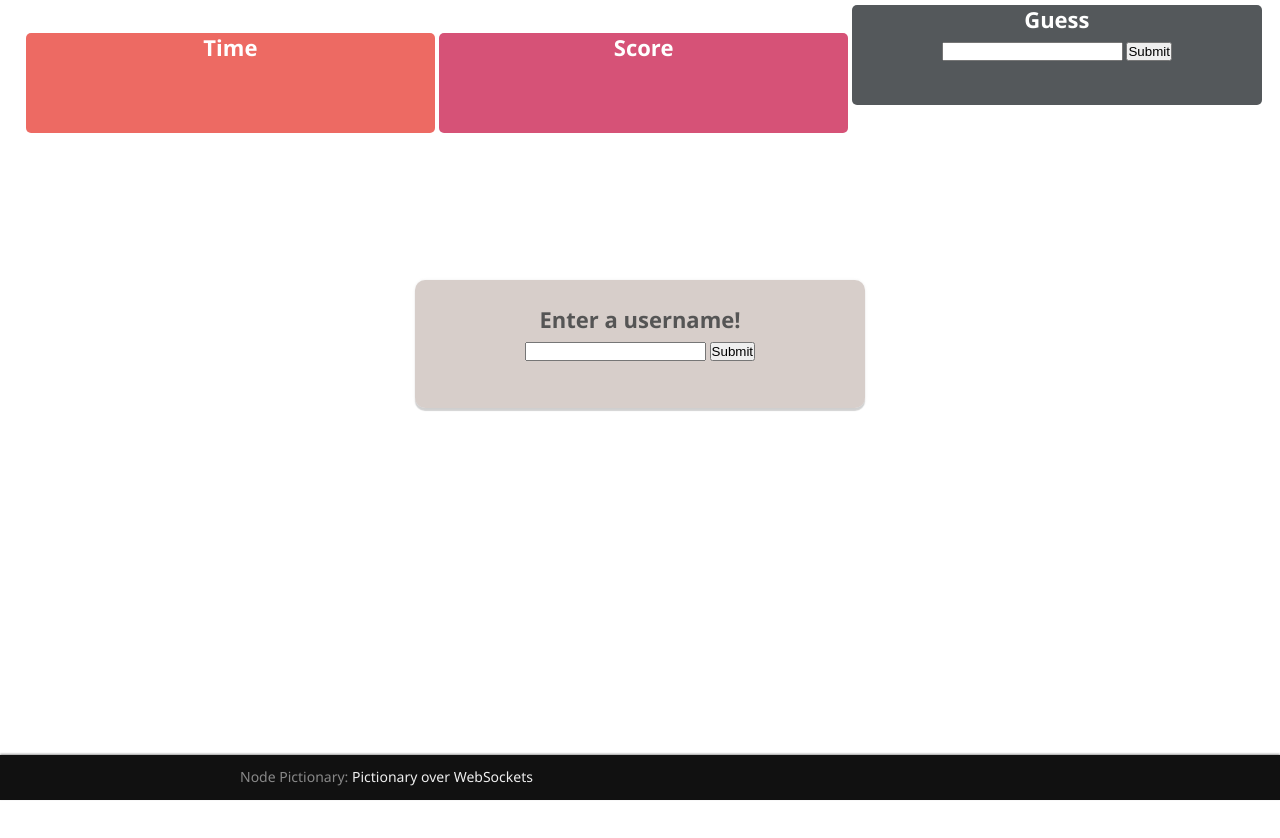
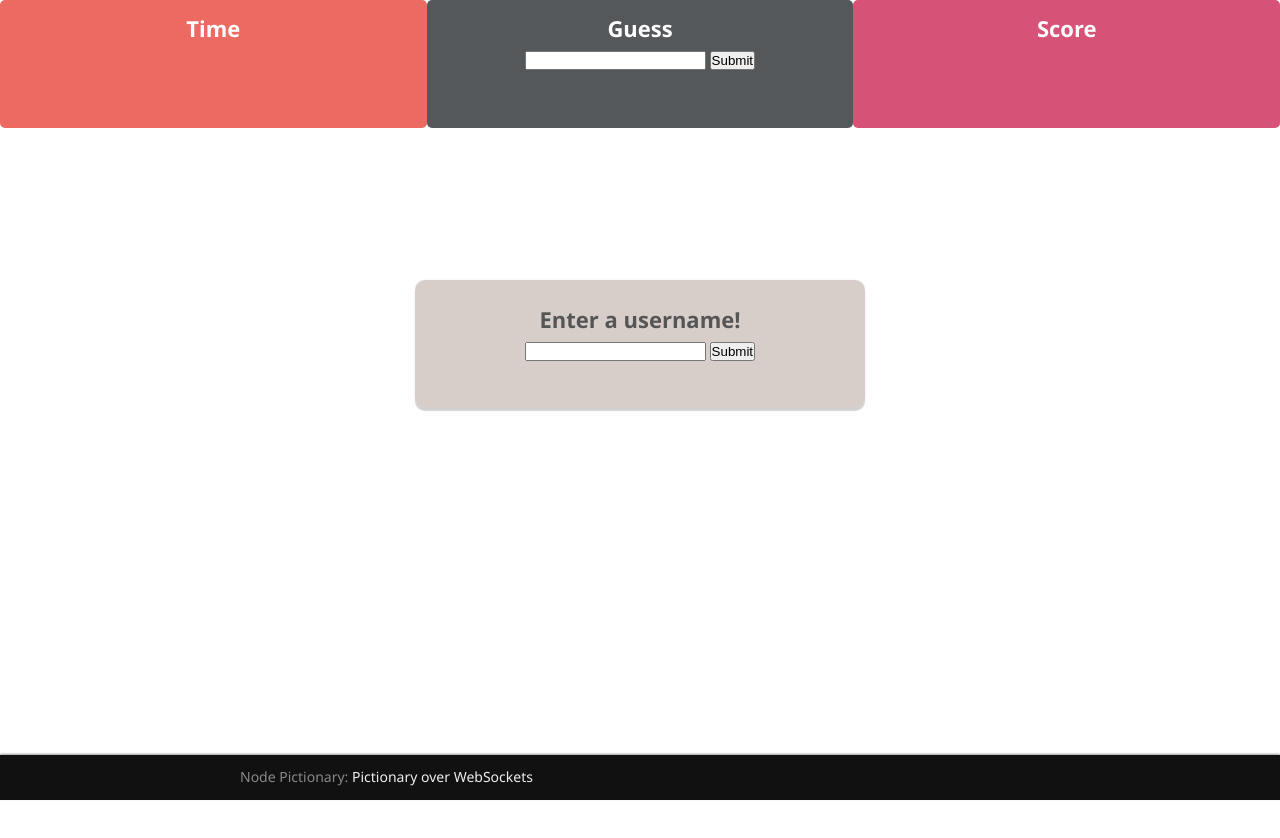
Before and after one commit to mitchswaldman/node-pictionary, a website: page public/index.html in a window 1280 px wide. Shown: the top 838 px of the page. Drawn offline with nearby package versions, Linux system fonts and the light colour scheme; no server answers.

Commit message:
fixed mainbar css

```diff
--- a/public/assets/css/styles.css
+++ b/public/assets/css/styles.css
@@ -15,8 +15,7 @@
 	position: fixed;
 	width: 100%;
 	margin: auto;
-	left: 2%;
-	top: 5px;
+	display: flex;
 }
 
 .mainBox {
@@ -27,6 +26,7 @@
 	top: 5px;
 	height: 100px;
 	color: #FFF;
+	padding: 1em;
 }
 
 
@@ -104,6 +104,7 @@ h3{
 #timer {
 	background-color: rgba(237,106,99, 1);
     text-align: center;
+    float: left;
 }
 
 #draw {
@@ -114,11 +115,14 @@ h3{
 #guess_word {
 	background-color: rgba(84,88,91, 1);
 	text-align: center;
+
 }
 
 #scoreBox {
 	background-color: rgba(214,82,119, 1);
 	text-align: center;
+	float: right;
+
 }
 
 #cursors{
--- a/public/index.html
+++ b/public/index.html
@@ -36,20 +36,17 @@
 	            <h1>Time</h1>
 	            <h2 id="time"></h2>
 	        </div>
-
+            <div class="mainBox" id="guess_word">
+                <h1 id="drawOrGuessHeader">Guess</h1>
+                <input type="text" name="guess" id="guessInput"></input>
+                <button id="guess_button">Submit</button>
+                <h2 id="word"></h2>
+            </div>
 	        <div class="mainBox" id="scoreBox">
 	        	<h1> Score </h1>
 	        	<h2 id="score"></h2>
 	        </div>
-
-	        <div class="mainBox" id="guess_word">
-	            <h1 id="drawOrGuessHeader">Guess</h1>
-	            <input type="text" name="guess" id="guessInput"></input>
-	            <button id="guess_button">Submit</button>
-            	<h2 id="word"></h2>
-        	</div>
         </div>
-
         <footer>
 	        <h2><i>Node Pictionary:</i> Pictionary over WebSockets</h2>
         </footer>
```
